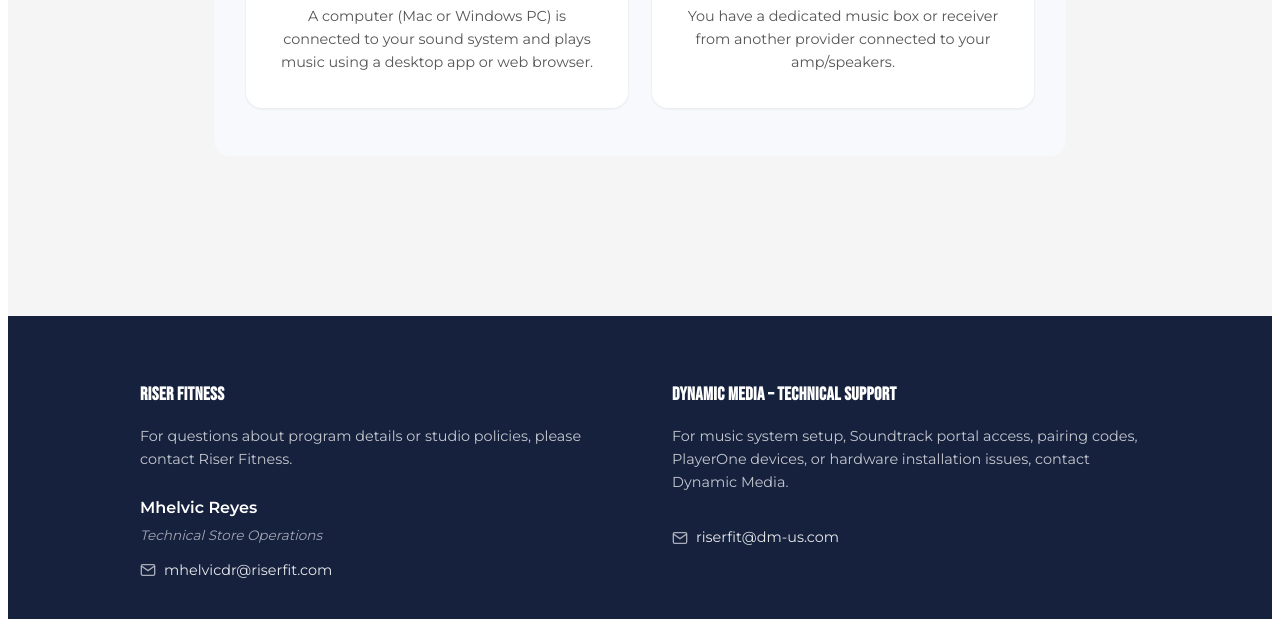
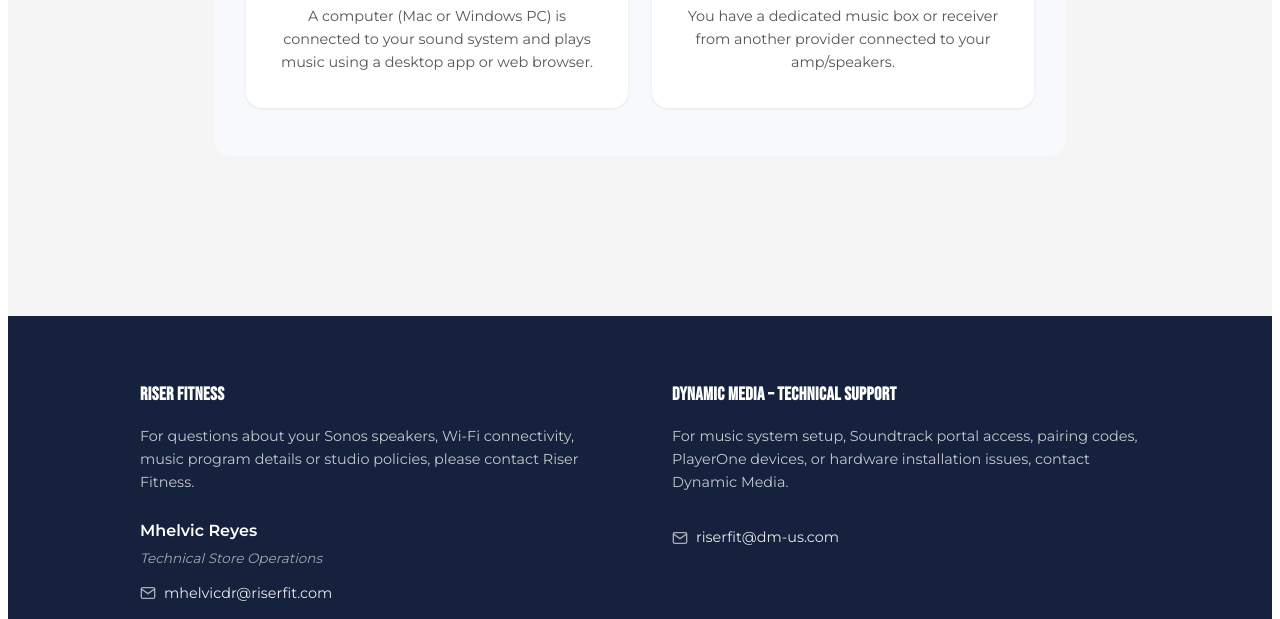
Before and after one commit to drryansantangelo/riser-fitness-setup-app, a plain HTML site: page index.html in a window 1280 px wide. Shown: the part 1530-2149 px from the top of the page. Drawn offline with Linux system fonts and the light colour scheme.

Commit message:
Update Riser Fitness footer description text

```diff
--- a/index.html
+++ b/index.html
@@ -1524,7 +1524,7 @@
                     <!-- Riser Fitness Column -->
                     <div class="footer-column">
                         <h4>Riser Fitness</h4>
-                        <p>For questions about program details or studio policies, please contact Riser Fitness.</p>
+                        <p>For questions about your Sonos speakers, Wi-Fi connectivity, music program details or studio policies, please contact Riser Fitness.</p>
                         <div class="footer-contact-info">
                             <div class="footer-contact-block">
                                 <strong>Mhelvic Reyes</strong>
```
